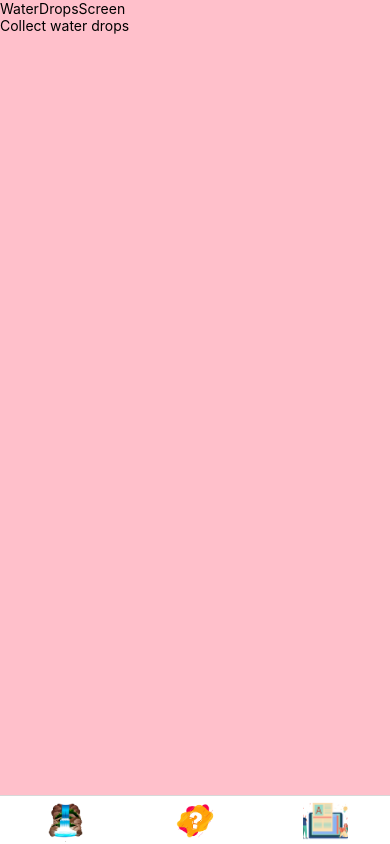
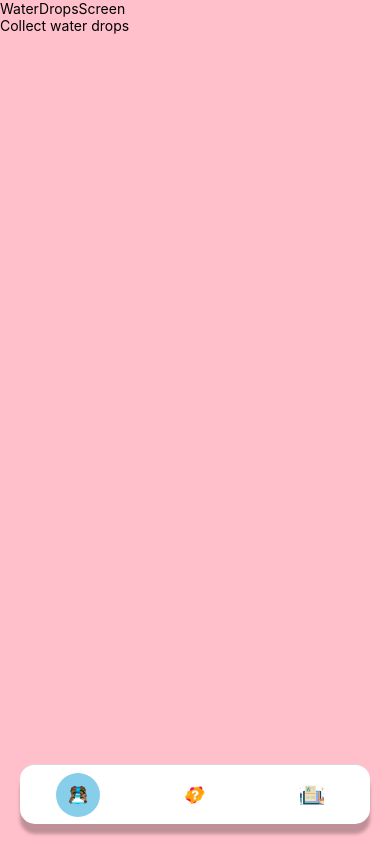
Before and after one commit to Vachek-hooves/FallsviewBeauty, a React Native app: screen /WaterDropsScreen in a window 390 px wide. Built offline with nearby package versions, Linux system fonts and the light colour scheme.

Commit message:
update tab bar and tab bar icons.

```diff
--- a/App.js
+++ b/App.js
@@ -18,29 +18,66 @@ import {
   FallsGameLevelsScreen,
   WaterDropsPlayGameScreen,
 } from './screen/StackScreen';
+import {View} from 'react-native';
 
 const Stack = createNativeStackNavigator();
 const Tab = createBottomTabNavigator();
 
 const TabMenu = () => {
   return (
-    <Tab.Navigator screenOptions={{headerShown: false, title: ''}}>
+    <View style={{ flex: 1, backgroundColor: '#F0F8FF' }}>
+      <Tab.Navigator
+        screenOptions={{
+          headerShown: false,
+          title: '',
+          tabBarStyle: {
+            backgroundColor: 'white',
+            position: 'absolute',
+            bottom: 20,
+            left: 20,
+            right: 20,
+            elevation: 0,
+            borderRadius: 15,
+            height: 60,
+            shadowColor: '#000',
+            shadowOffset: {
+              width: 0,
+              height: 10,
+            },
+            shadowOpacity: 0.25,
+            shadowRadius: 3.5,
+          },
+          tabBarItemStyle: {
+            height: 60,
+            padding: 0,
+            alignItems: 'center',
+            justifyContent: 'center',
+          },
+        }}
+      >
         <Tab.Screen
           name="WaterDropsScreen"
           component={WaterDropsScreen}
-        options={{tabBarIcon: () => <WaterfallTab />}}
+          options={{
+            tabBarIcon: ({ focused }) => <WaterfallTab focused={focused} />,
+          }}
         />
         <Tab.Screen
           name="QuizIntroScreen"
           component={QuizIntroScreen}
-        options={{tabBarIcon: () => <QuziTab />}}
+          options={{
+            tabBarIcon: ({ focused }) => <QuziTab focused={focused} />,
+          }}
         />
         <Tab.Screen
           name="ArticleScreen"
           component={ArticleScreen}
-        options={{tabBarIcon: () => <ArticleTab />}}
+          options={{
+            tabBarIcon: ({ focused }) => <ArticleTab focused={focused} />,
+          }}
         />
       </Tab.Navigator>
+    </View>
   );
 };
 
--- a/components/ui/tabIcons/ArticleTab.js
+++ b/components/ui/tabIcons/ArticleTab.js
@@ -1,15 +1,32 @@
-import {StyleSheet, Text, View, Image} from 'react-native';
+import {StyleSheet, View, Image} from 'react-native';
 import React from 'react';
 
-const ArticleTab = () => {
+const ArticleTab = ({ focused }) => {
   return (
-    <Image
-      source={require('../../../assets/icon/tabMenu/articleTab.png')}
-      style={{width: 45, height: 45}}
-    />
+    <View style={[styles.iconContainer, focused && styles.focusedContainer]}>
+      <Image
+        source={require('../../../assets/icon/tabMenu/articleTab.png')}
+        style={styles.icon}
+      />
+    </View>
   );
 };
 
 export default ArticleTab;
 
-const styles = StyleSheet.create({});
+const styles = StyleSheet.create({
+  iconContainer: {
+    width: 44,
+    height: 44,
+    borderRadius: 22,
+    alignItems: 'center',
+    justifyContent: 'center',
+  },
+  focusedContainer: {
+    backgroundColor: '#98FB98', // Pale Green
+  },
+  icon: {
+    width: 24,
+    height: 24,
+  },
+});
--- a/components/ui/tabIcons/QuziTab.js
+++ b/components/ui/tabIcons/QuziTab.js
@@ -1,12 +1,32 @@
-import { StyleSheet, Text, View,Image } from "react-native";
-import React from "react";
+import { StyleSheet, View, Image } from 'react-native';
+import React from 'react';
 
-const QuziTab = () => {
+const QuziTab = ({ focused }) => {
   return (
-    <Image source={require('../../../assets/icon/tabMenu/quizTab.png')} style={{width: 45, height: 45}} />
+    <View style={[styles.iconContainer, focused && styles.focusedContainer]}>
+      <Image
+        source={require('../../../assets/icon/tabMenu/quizTab.png')}
+        style={styles.icon}
+      />
+    </View>
   );
 };
 
 export default QuziTab;
 
-const styles = StyleSheet.create({});
+const styles = StyleSheet.create({
+  iconContainer: {
+    width: 44,
+    height: 44,
+    borderRadius: 22,
+    alignItems: 'center',
+    justifyContent: 'center',
+  },
+  focusedContainer: {
+    backgroundColor: '#FFA07A', // Light Salmon
+  },
+  icon: {
+    width: 24,
+    height: 24,
+  },
+});
--- a/components/ui/tabIcons/WaterfallTab.js
+++ b/components/ui/tabIcons/WaterfallTab.js
@@ -1,12 +1,12 @@
-import {StyleSheet, Text, View, Image} from 'react-native';
+import {StyleSheet, View, Image} from 'react-native';
 import React from 'react';
 
-const WaterfallTab = () => {
+const WaterfallTab = ({ focused }) => {
   return (
-    <View>
+    <View style={[styles.iconContainer, focused && styles.focusedContainer]}>
       <Image
         source={require('../../../assets/icon/tabMenu/waterfallTab.png')}
-        style={{width: 45, height: 45}}
+        style={styles.icon}
       />
     </View>
   );
@@ -14,4 +14,19 @@ const WaterfallTab = () => {
 
 export default WaterfallTab;
 
-const styles = StyleSheet.create({});
+const styles = StyleSheet.create({
+  iconContainer: {
+    width: 44,
+    height: 44,
+    borderRadius: 22,
+    alignItems: 'center',
+    justifyContent: 'center',
+  },
+  focusedContainer: {
+    backgroundColor: '#87CEEB', // Sky Blue
+  },
+  icon: {
+    width: 24,
+    height: 24,
+  },
+});
```
Lines whose indentation alone changed are shown as unchanged.
